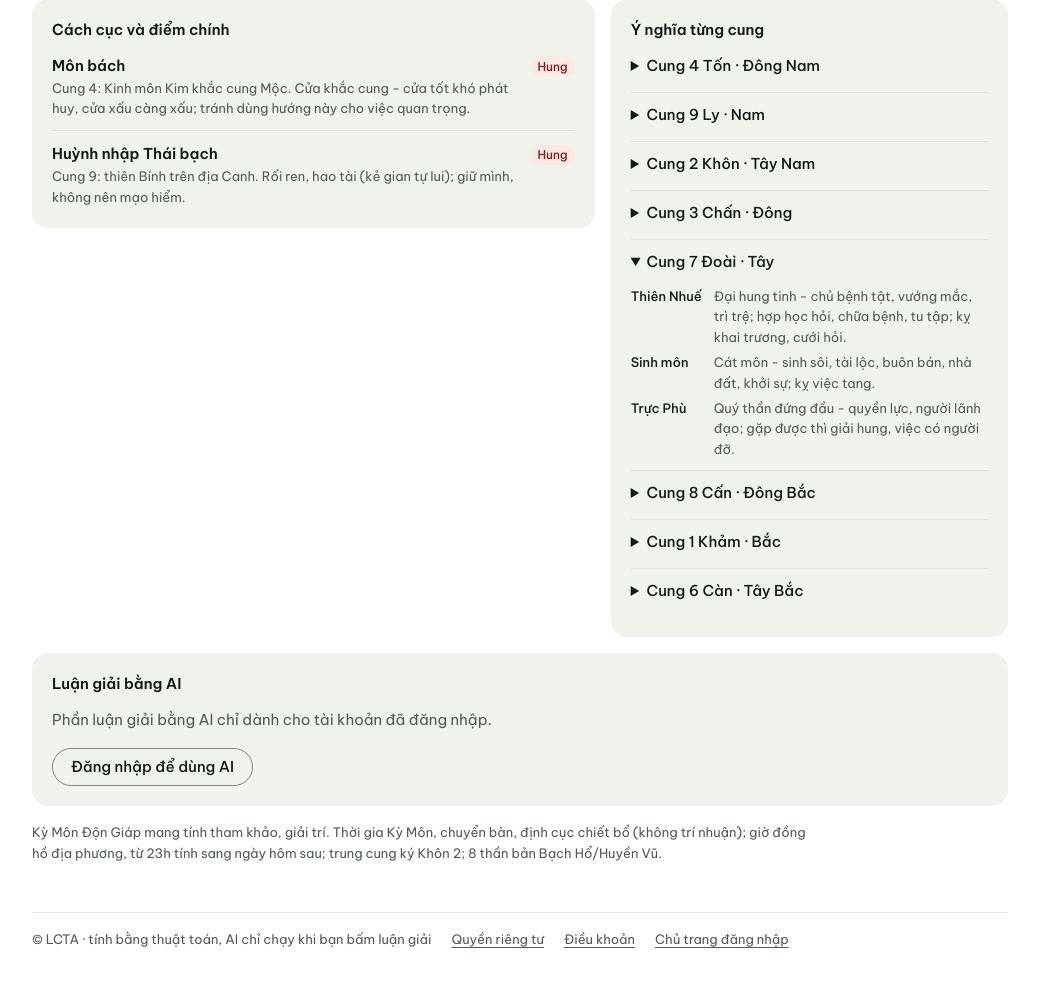
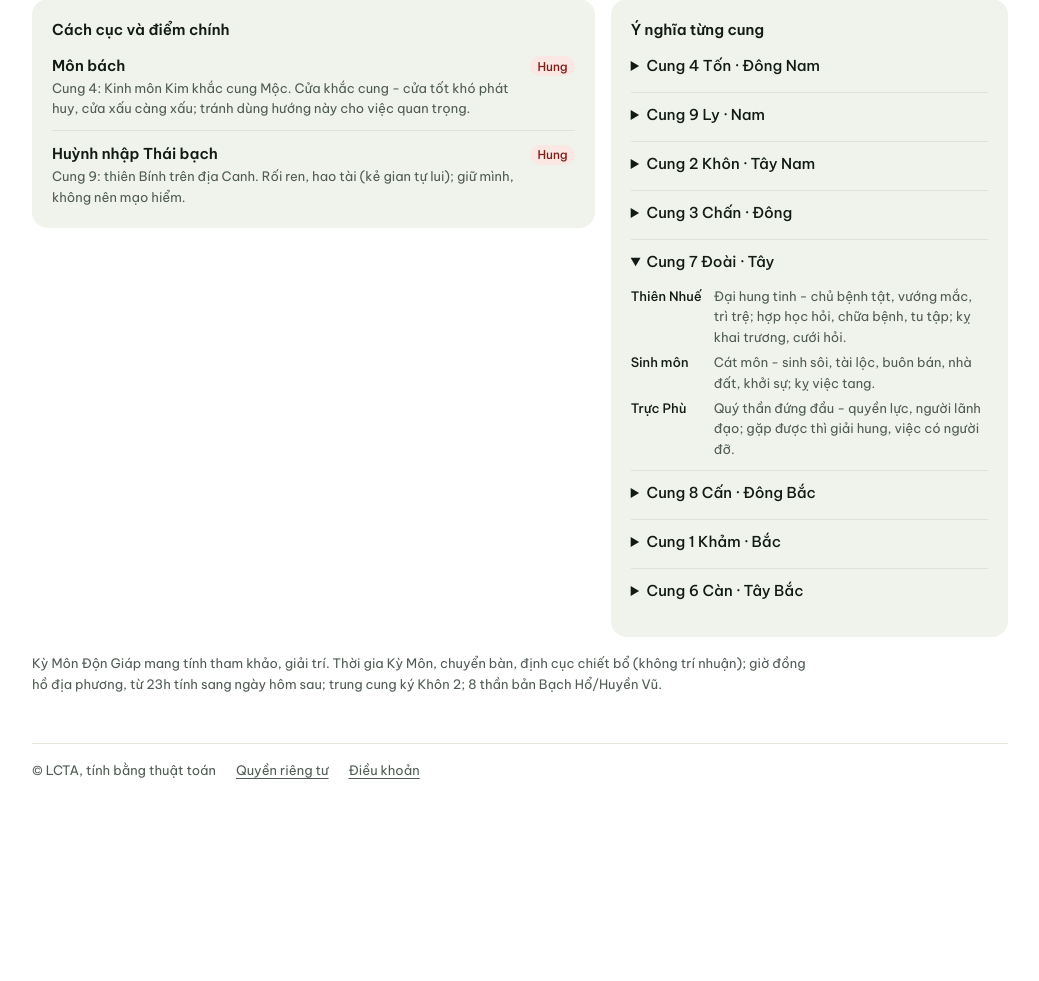
Before and after one commit to traique/lananh, a FastAPI app: page /ky-mon in a window 1280 px wide. Shown: the part 1038-2019 px from the top of the page, without its empty margins (240-1279 px from the left). After the commit the page ends 1817 px from the top, so only its background shows below. Run offline with FastAPI, Linux system fonts and the light colour scheme; parts of the project's set-up code (start-up, migrations or seed data) failed here and were passed over; some libraries are stand-ins or nearby versions.

Commit message:
web: bỏ nút và câu đăng nhập trên trang công khai, chỉ /admin có đăng nhập
- Khối "Luận giải bằng AI" (tử vi, thần số học, Kỳ Môn) chỉ hiện khi đã đăng nhập;
  khách không thấy câu mời đăng nhập để dùng AI nào nữa.
- Bỏ link "Chủ trang đăng nhập" ở chân trang, chân trang chỉ còn "© LCTA, tính bằng
  thuật toán"; bỏ "không cần tài khoản" ở dòng chú thích vị trí.
- POST thêm/xoá địa điểm khi chưa đăng nhập về thẳng /thoi-tiet, không báo lỗi.

Co-Authored-By: Claude Opus 5.5 <noreply@anthropic.com>
Claude-Session: https://claude.ai/code/session_01LBFAmSFaivaFpfQpdEB8tb

```diff
--- a/templates/site/_ai_box.html
+++ b/templates/site/_ai_box.html
@@ -1,3 +1,5 @@
+{# Khách không thấy khối này: luận giải AI chỉ cho chủ trang (đăng nhập ở /admin). #}
+{% if ai_text or logged_in %}
 <section class="panel ai-box" aria-labelledby="ai-title">
   <header><h2 id="ai-title">Luận giải bằng AI</h2></header>
   {% if ai_text %}
@@ -9,8 +11,6 @@
     <p class="muted">Gửi kết quả đã tính cho AI diễn giải thêm. Tốn 1 lượt AI, có thể mất vài chục giây.</p>
     <div class="form-actions"><button class="btn" type="submit">{{ ai_label }}</button></div>
   </form>
-  {% else %}
-  <p class="muted">Kết quả ở trên tính bằng thuật toán, xem miễn phí, không cần tài khoản. Phần diễn giải thêm bằng AI tốn lượt AI có hạn nên chỉ chủ trang dùng được.</p>
-  <p class="hint spaced"><a href="{{ login_url }}" rel="nofollow">Chủ trang đăng nhập</a></p>
   {% endif %}
 </section>
+{% endif %}
--- a/templates/site/base.html
+++ b/templates/site/base.html
@@ -75,8 +75,8 @@
           <span>Giao diện tối</span>
           <span class="switch" aria-hidden="true"></span>
         </button>
-        {# Khách không cần tài khoản: mọi trang xem tự do. Đăng nhập chỉ dành cho chủ
-           trang (AI luận giải, sửa địa điểm) nên chỉ là link nhỏ ở chân trang. #}
+        {# Trang công khai không có nút đăng nhập: chủ trang đăng nhập ở /admin (chung
+           phiên), quay lại đây mới thấy Quản trị/Đăng xuất và phần AI luận giải. #}
         {% if logged_in %}
         <a class="side-action i-admin" href="/admin">Quản trị</a>
         <form method="post" action="/admin/logout">
@@ -90,10 +90,9 @@
         {% block content %}{% endblock %}
       </main>
       <footer class="foot column">
-        <span>© LCTA · tính bằng thuật toán, AI chỉ chạy khi bạn bấm luận giải</span>
+        <span>© LCTA, tính bằng thuật toán</span>
         <a href="/privacy">Quyền riêng tư</a>
         <a href="/terms">Điều khoản</a>
-        {% if not logged_in %}<a href="{{ login_url }}" rel="nofollow">Chủ trang đăng nhập</a>{% endif %}
       </footer>
     </div>
   </div>
--- a/templates/site/kymon.html
+++ b/templates/site/kymon.html
@@ -91,6 +91,7 @@
     </div>
   </section>
 </div>
+{% if ai_text or logged_in %}
 <section class="panel ai-box" aria-labelledby="ai-title">
   <header><h2 id="ai-title">Luận giải bằng AI</h2></header>
   {% if ai_text %}
@@ -108,10 +109,8 @@
     </div>
     <div class="form-actions"><button class="btn" type="submit">AI luận giải bàn</button></div>
   </form>
-  {% else %}
-  <p class="muted">Phần luận giải bằng AI chỉ dành cho tài khoản đã đăng nhập.</p>
-  <div class="form-actions"><a class="btn" href="{{ login_url }}">Đăng nhập để dùng AI</a></div>
   {% endif %}
 </section>
+{% endif %}
 <p class="note-line">{{ chart.disclaimer | replace("ℹ️ ", "") }} {{ chart.note }}</p>
 {% endblock %}
--- a/templates/site/thoi_tiet.html
+++ b/templates/site/thoi_tiet.html
@@ -44,7 +44,7 @@
   {% if mine %}
   <form method="post" action="/thoi-tiet/vi-tri/xoa"><button class="btn ghost" type="submit">Xoá vị trí đã lưu</button></form>
   {% endif %}
-  <p class="hint" id="geo-msg" role="status"{% if not mine %} hidden{% endif %}>Vị trí làm tròn khoảng 1 km, chỉ lưu trong trình duyệt này, không cần tài khoản. Tên nơi tra qua OpenStreetMap.</p>
+  <p class="hint" id="geo-msg" role="status"{% if not mine %} hidden{% endif %}>Vị trí làm tròn khoảng 1 km, chỉ lưu trong trình duyệt này. Tên nơi tra qua OpenStreetMap.</p>
   {% if showing_mine and mine_name %}<p class="hint">Tên địa điểm © <a href="https://www.openstreetmap.org/copyright" rel="noopener">OpenStreetMap</a></p>{% endif %}
 </div>
 <form id="geo-form" method="post" action="/thoi-tiet/vi-tri" hidden>
--- a/web_site.py
+++ b/web_site.py
@@ -180,7 +180,6 @@ _PLACE_NOTICES = {
     ),
     "day": ("error", f"Tối đa {weather_places.MAX_PLACES} địa điểm, xoá bớt trước khi thêm."),
     "luu": ("error", "Không lưu được, thử lại sau."),
-    "dang-nhap": ("error", "Cần đăng nhập để thêm/xoá địa điểm."),
     "da-luu-vi-tri": ("ok", "Đã lưu vị trí hiện tại. Lần sau mở trang Thời tiết sẽ xem ở đây."),
     "da-xoa-vi-tri": ("ok", "Đã xoá vị trí đã lưu."),
     "vi-tri-loi": ("error", "Không đọc được vị trí, thử lại."),
@@ -235,10 +234,6 @@ _viewer: contextvars.ContextVar[tuple[bool, str, str]] = contextvars.ContextVar(
 
 def _current_path(request: Request) -> str:
     return request.url.path + (f"?{request.url.query}" if request.url.query else "")
-
-
-def _login_url(path: str) -> str:
-    return "/admin?" + urlencode({"next": web_admin.safe_next(path)})
 
 
 def _base_url(request: Request) -> str:
@@ -323,7 +318,6 @@ def _render(name: str, *, title: str, description: str, active: str, **ctx) -> H
             css_v=css_version,
             v=version,
             logged_in=logged_in,
-            login_url=_login_url(path),
             # Link tuyệt đối cho canonical/og: (chưa biết gốc URL thì bỏ các thẻ này).
             page_url=f"{base}{_canonical_path(path)}" if base else "",
             site_url=base,
@@ -806,16 +800,15 @@ async def fuel_page() -> HTMLResponse:
 
 
 async def _change_place(request: Request, action) -> Response:
-    form: dict[str, str] = {}
     if not _viewer.get()[0]:
-        code = "dang-nhap"  # chưa đăng nhập: không đọc form
-    else:
-        form = await _form(request)
-        try:
-            await action(form.get("ten", ""))
-            code = "da-them" if action is weather_places.add else "da-xoa"
-        except weather_places.PlacesError as exc:
-            code = exc.code
+        # Chưa đăng nhập (trang không có nút này, chỉ ai tự gửi form): bỏ qua, không đọc form.
+        return RedirectResponse("/thoi-tiet", status_code=303)
+    form = await _form(request)
+    try:
+        await action(form.get("ten", ""))
+        code = "da-them" if action is weather_places.add else "da-xoa"
+    except weather_places.PlacesError as exc:
+        code = exc.code
     query = {"tb": code}
     if form.get("noi"):
         query["noi"] = form["noi"]
```
Also changed, not shown: test/test_kymon_web.py (+2 -2 lines), test/test_web_site.py (+12 -12 lines), README.md.
